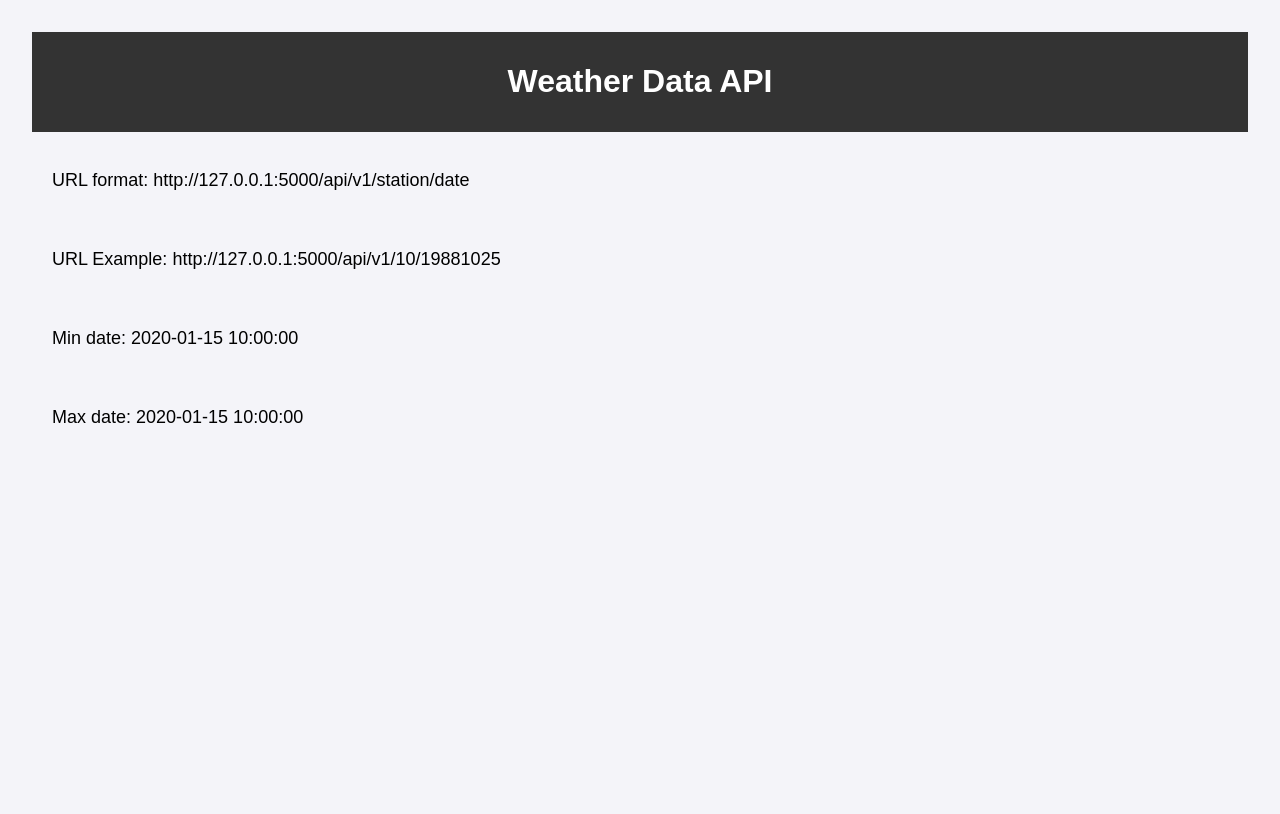
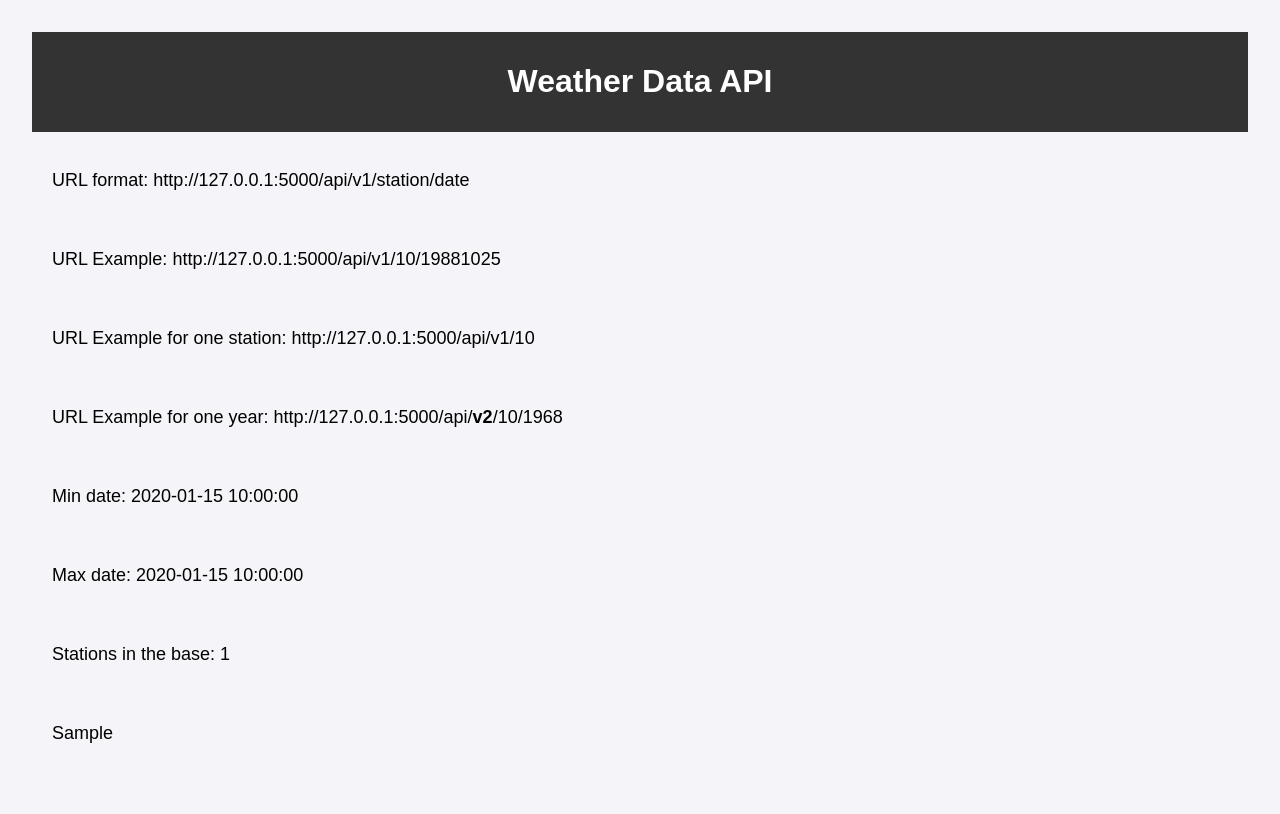
Before and after one commit to zihadev/weather-api, a Flask app: template templates/home.html in a window 1280 px wide. Before the commit the page ends 423 px from the top, so only its background shows below. Run offline with Flask 3, Linux system fonts and the light colour scheme; the template is opened without the code that fills it: most values are stand-ins (such as "Sample title", 1, 10 or a date in 2020).

Commit message:
added year choice

```diff
--- a/main.py
+++ b/main.py
@@ -12,8 +12,13 @@ def home():
     # maximum_date = data_processing.end_date
     minimum_date = "1860-01-01"
     maximum_date = "2022-05-31"
+    stations_list = data_processing.stations_list()
+    stations_table = stations_list[0:1000].to_html()
+    print(len(stations_list))
     return render_template("home.html", minimum_date=minimum_date,
-                           maximum_date=maximum_date)
+                           maximum_date=maximum_date,
+                           stations_number=len(stations_list),
+                           stations_table=stations_table)
 
 
 @app.route("/api/v1/<station>/<date>")
@@ -39,5 +44,17 @@ def api(station, date):
         }
 
 
+@app.route("/api/v1/<station>")
+def all_data(station):
+    data = data_processing.station_data(station)
+    return data
+
+
+@app.route("/api/v2/<station>/<year>")
+def year_data(station, year):
+    data = data_processing.year_data(station, year)
+    return data
+
+
 if __name__ == "__main__":
     app.run(debug=True)
--- a/templates/home.html
+++ b/templates/home.html
@@ -11,7 +11,11 @@
 </header>
 <p>URL format: http://127.0.0.1:5000/api/v1/station/date</p>
 <p>URL Example: http://127.0.0.1:5000/api/v1/10/19881025</p>
+<p>URL Example for one station: http://127.0.0.1:5000/api/v1/10</p>
+<p>URL Example for one year: http://127.0.0.1:5000/api/<strong>v2</strong>/10/1968</p>
 <p>Min date: {{minimum_date}}</p>
 <p>Max date: {{maximum_date}}</p>
+<p>Stations in the base: {{stations_number}}</p>
+<p>{{stations_table | safe}} </p>
 </body>
 </html>
```
Also changed, not shown: data_processing.py (+22 -3 lines).
